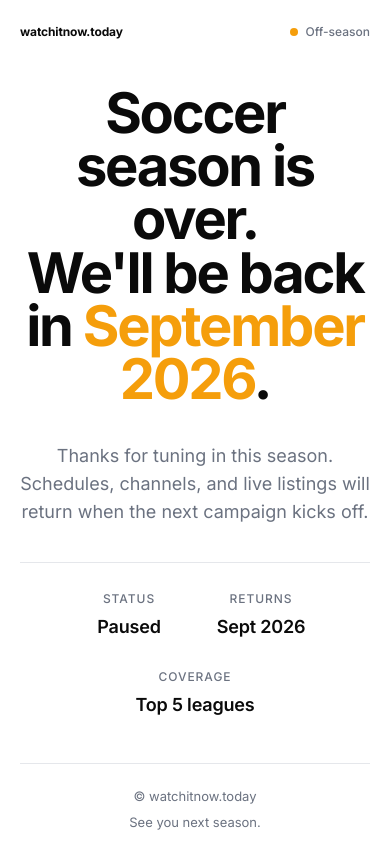
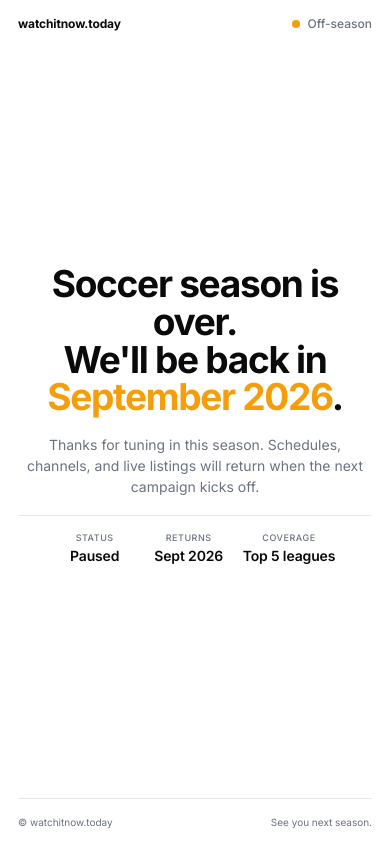
Before and after one commit to Lalit-Rajpurohit/watchitnow-offline-, a plain HTML site: page index.html in a window 390 px wide. Drawn offline with Linux system fonts and the light colour scheme.

Commit message:
Fit in one screen, fully responsive

```diff
--- a/index.html
+++ b/index.html
@@ -16,23 +16,30 @@
       --text: #0a0a0a;
       --muted: #6b7280;
       --hairline: #e5e7eb;
+      --accent: #f59e0b;
     }
 
     html, body {
-      height: 100%;
       background: var(--bg);
       color: var(--text);
       font-family: 'Inter', -apple-system, BlinkMacSystemFont, 'Segoe UI', Helvetica, Arial, sans-serif;
       -webkit-font-smoothing: antialiased;
       -moz-osx-font-smoothing: grayscale;
       font-style: normal;
+      overflow: hidden;
+    }
+
+    body {
+      height: 100vh;
+      height: 100dvh;
     }
 
     main {
-      min-height: 100vh;
+      height: 100vh;
+      height: 100dvh;
       display: grid;
       grid-template-rows: auto 1fr auto;
-      padding: 32px 40px;
+      padding: clamp(20px, 3vh, 36px) clamp(20px, 4vw, 56px);
       max-width: 1400px;
       margin: 0 auto;
     }
@@ -41,7 +48,7 @@
       display: flex;
       align-items: center;
       justify-content: space-between;
-      font-size: 14px;
+      font-size: clamp(12px, 1.4vw, 14px);
       color: var(--muted);
     }
 
@@ -62,7 +69,7 @@
       width: 8px;
       height: 8px;
       border-radius: 50%;
-      background: #f59e0b;
+      background: var(--accent);
     }
 
     .hero {
@@ -71,24 +78,24 @@
       justify-content: center;
       align-items: center;
       text-align: center;
-      padding: 80px 20px;
-      gap: 48px;
+      gap: clamp(20px, 3.5vh, 40px);
+      min-height: 0;
     }
 
     h1 {
       font-weight: 700;
-      font-size: clamp(56px, 11vw, 168px);
-      line-height: 0.95;
-      letter-spacing: -0.04em;
+      font-size: clamp(34px, 9vw, 132px);
+      line-height: 0.96;
+      letter-spacing: -0.035em;
       max-width: 1100px;
     }
 
     h1 .accent {
-      color: #f59e0b;
+      color: var(--accent);
     }
 
     .sub {
-      font-size: clamp(18px, 1.8vw, 22px);
+      font-size: clamp(14px, 1.6vw, 19px);
       font-weight: 400;
       color: var(--muted);
       max-width: 560px;
@@ -97,31 +104,31 @@
 
     .meta-row {
       display: flex;
-      gap: 56px;
+      gap: clamp(24px, 5vw, 56px);
       flex-wrap: wrap;
       justify-content: center;
-      padding-top: 40px;
+      padding-top: clamp(16px, 3vh, 32px);
       border-top: 1px solid var(--hairline);
       width: 100%;
       max-width: 720px;
     }
 
     .meta-row > div {
-      min-width: 140px;
+      min-width: 100px;
       text-align: center;
     }
 
     .meta-label {
-      font-size: 12px;
+      font-size: clamp(10px, 1.1vw, 12px);
       font-weight: 500;
       letter-spacing: 0.08em;
       text-transform: uppercase;
       color: var(--muted);
-      margin-bottom: 10px;
+      margin-bottom: 6px;
     }
 
     .meta-value {
-      font-size: 22px;
+      font-size: clamp(15px, 1.8vw, 21px);
       font-weight: 600;
       color: var(--text);
       letter-spacing: -0.01em;
@@ -131,20 +138,56 @@
       display: flex;
       align-items: center;
       justify-content: space-between;
-      padding-top: 24px;
+      padding-top: clamp(12px, 2vh, 20px);
       border-top: 1px solid var(--hairline);
-      font-size: 13px;
+      font-size: clamp(11px, 1.2vw, 13px);
       color: var(--muted);
     }
 
+    /* Phones — vertical priority */
     @media (max-width: 640px) {
-      main { padding: 24px 20px; }
-      header { font-size: 12px; }
-      .hero { padding: 48px 0; gap: 36px; }
-      .meta-row { gap: 32px; padding-top: 28px; }
-      .meta-row > div { min-width: 100px; }
-      .meta-value { font-size: 18px; }
-      footer { flex-direction: column; gap: 10px; text-align: center; }
+      main { padding: 16px 18px; }
+      .hero { gap: 18px; }
+      h1 {
+        font-size: clamp(28px, 9.5vw, 56px);
+        line-height: 1.02;
+      }
+      .sub { font-size: 14px; line-height: 1.5; }
+      .meta-row {
+        gap: 14px;
+        padding-top: 16px;
+      }
+      .meta-row > div { min-width: 80px; }
+      .meta-label {
+        font-size: 9px;
+        letter-spacing: 0.06em;
+        margin-bottom: 4px;
+      }
+      .meta-value { font-size: 14px; }
+      footer {
+        flex-direction: row;
+        gap: 8px;
+        text-align: center;
+        font-size: 10px;
+      }
+    }
+
+    /* Landscape mobile / short screens */
+    @media (max-height: 520px) {
+      main { padding: 12px 24px; }
+      .hero { gap: 14px; }
+      h1 {
+        font-size: clamp(28px, 6vh, 56px);
+        line-height: 1.02;
+      }
+      .sub { font-size: 13px; line-height: 1.4; }
+      .meta-row {
+        padding-top: 12px;
+        gap: 24px;
+      }
+      .meta-label { margin-bottom: 3px; font-size: 9px; }
+      .meta-value { font-size: 14px; }
+      footer { padding-top: 10px; font-size: 11px; }
     }
   </style>
 </head>
```
